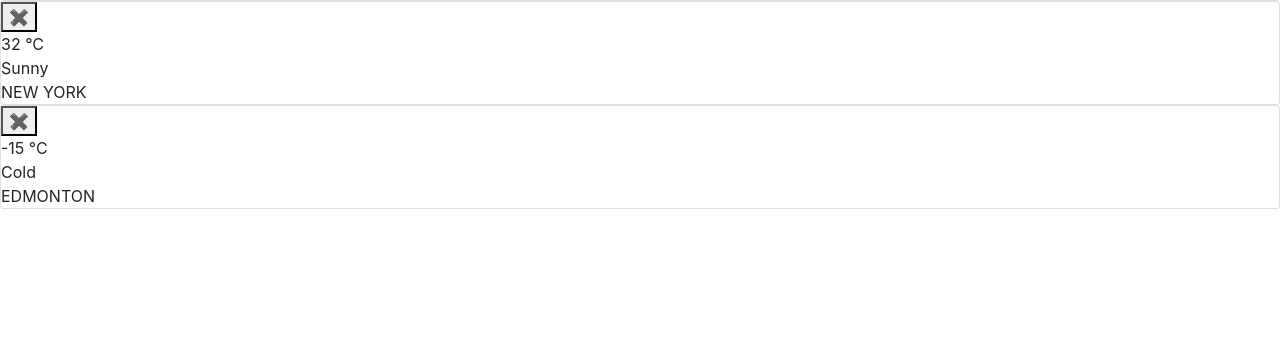
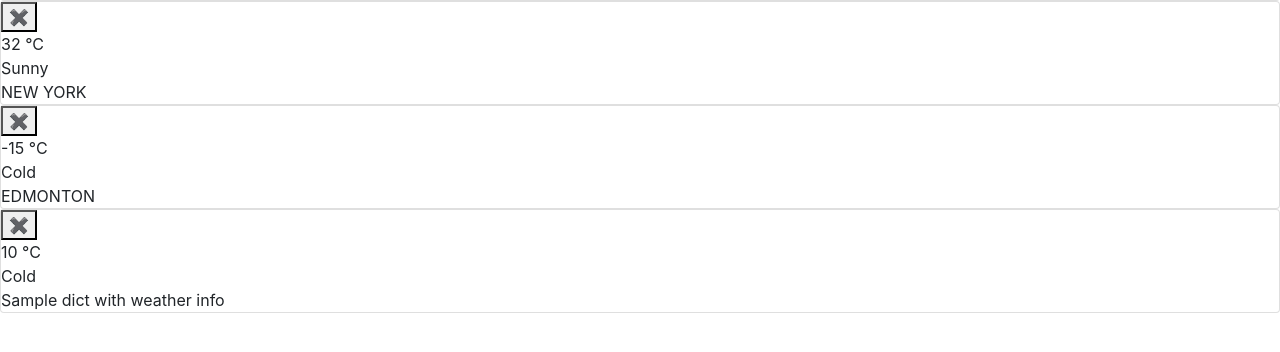
Before and after one commit to MaKYaro/weather-app, a Flask app: template templates/index.html in a window 1280 px wide. Shown: the part 133-485 px from the top of the page. Run offline with Flask 2, Linux system fonts and the light colour scheme; the template is opened without the code that fills it: most values are stand-ins (such as "Sample title", 1, 10 or a date in 2020); some libraries are stand-ins or nearby versions.

Commit message:
Now it is available to search the city and add its card with name and temperature to the page

```diff
--- a/app.py
+++ b/app.py
@@ -1,12 +1,24 @@
-from flask import Flask, render_template
+from flask import Flask, render_template, request
+import requests
 import sys
 
 app = Flask(__name__)
 
 
 @app.route('/')
-def hello():
+def main_page():
     return render_template('index.html')
+
+
+@app.route('/add', methods=['POST', 'GET'])
+def add_city():
+    if request.method == "POST":
+        api_key = "ead8dfd8231f8909a187d06659fa62bf"
+        city_name = request.form["city_name"]
+        url = f"https://api.openweathermap.org/data/2.5/weather?q={city_name}&appid={api_key}&units=metric"
+        temp_in_the_city = round(requests.get(url).json()["main"]["temp"])
+        dict_with_weather_info = {"city_name": city_name.upper(), "temp": temp_in_the_city}
+        return render_template('index.html', dict_with_weather_info=dict_with_weather_info)
 
 
 if __name__ == '__main__':
--- a/templates/index.html
+++ b/templates/index.html
@@ -20,7 +20,7 @@
     </div>
     {% endif %}
     {% endwith %}
-    <form action="/" method="POST">
+    <form action="/add" method="POST">
         <input type="text" placeholder="Enter a city name" name="city_name" id="input-city">
         <button type="submit" class="submit-button">Add</button>
     </form>
@@ -63,6 +63,20 @@
         <div class="empty"></div>
         <div class="city">EDMONTON</div>
     </div>
+
+    {% if dict_with_weather_info %}
+    <div class="card evening-morning">
+        <div class="delete-wrapper">
+            <form action="#" method="POST">
+                <input type="hidden" name="id" value="">
+                <button class="delete-button" type="submit">&#10006;</button>
+            </form>
+        </div>
+        <div class="degrees"><span>{{ dict_with_weather_info['temp'] }}<span class="celsius"> °C</span></span></div>
+        <div class="state">Cold</div>
+        <div class="empty"></div>
+        <div class="city">{{ dict_with_weather_info['city_name'] }}</div>
+    {% endif %}
 </div>
 </body>
 </html>
```
